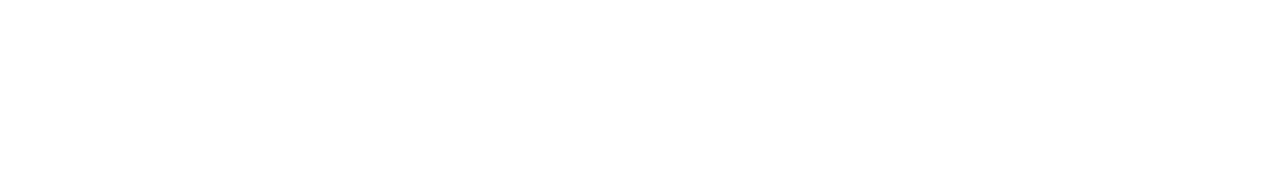
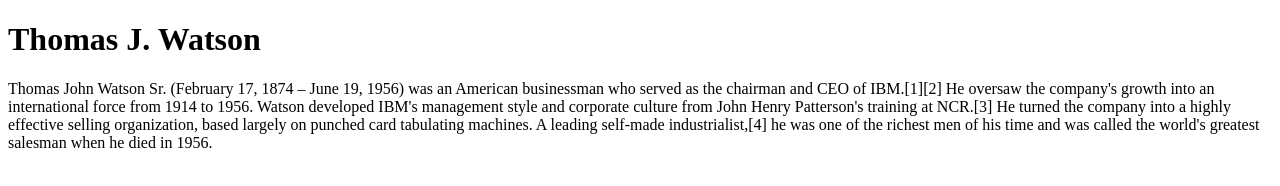
Before and after one commit to heraldcollegektm/workshop-ANMOL-BAJRACHARYA, a plain HTML site: page Workshop 1/thomas-watson/index.html in a window 1280 px wide. Drawn offline with Linux system fonts and the light colour scheme.

Commit message:
add: heading 1 and paragraph

```diff
--- a/Workshop 1/thomas-watson/index.html
+++ b/Workshop 1/thomas-watson/index.html
@@ -6,6 +6,7 @@
 </head>
 
 <body>
-
+    <h1> Thomas J. Watson </h1>
+    <p> Thomas John Watson Sr. (February 17, 1874 – June 19, 1956) was an American businessman who served as the chairman and CEO of IBM.[1][2] He oversaw the company's growth into an international force from 1914 to 1956. Watson developed IBM's management style and corporate culture from John Henry Patterson's training at NCR.[3] He turned the company into a highly effective selling organization, based largely on punched card tabulating machines. A leading self-made industrialist,[4] he was one of the richest men of his time and was called the world's greatest salesman when he died in 1956.</p>
 </body>
 </html>
```
